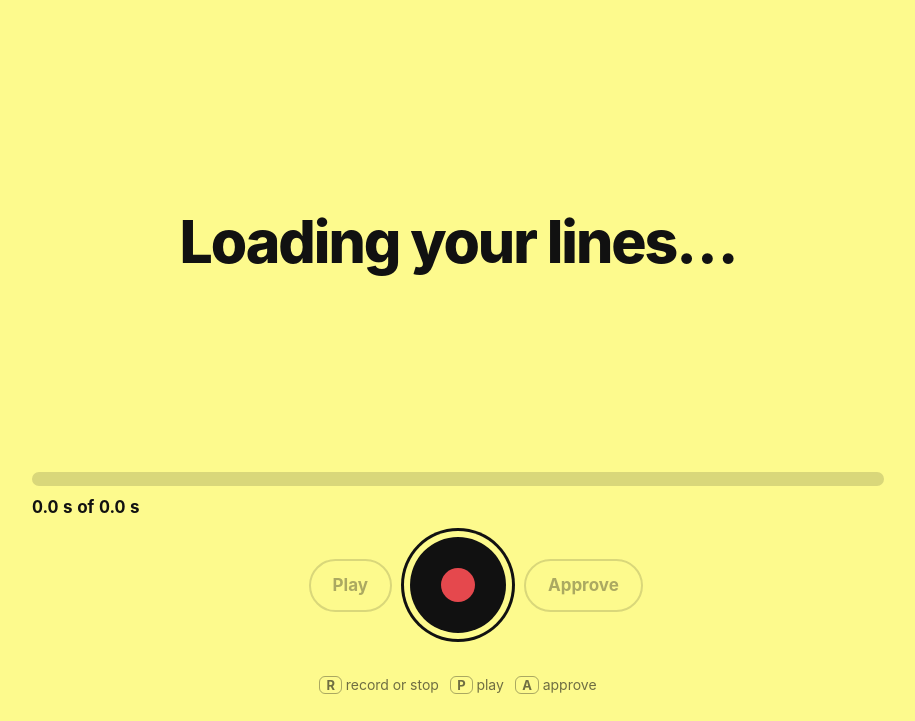
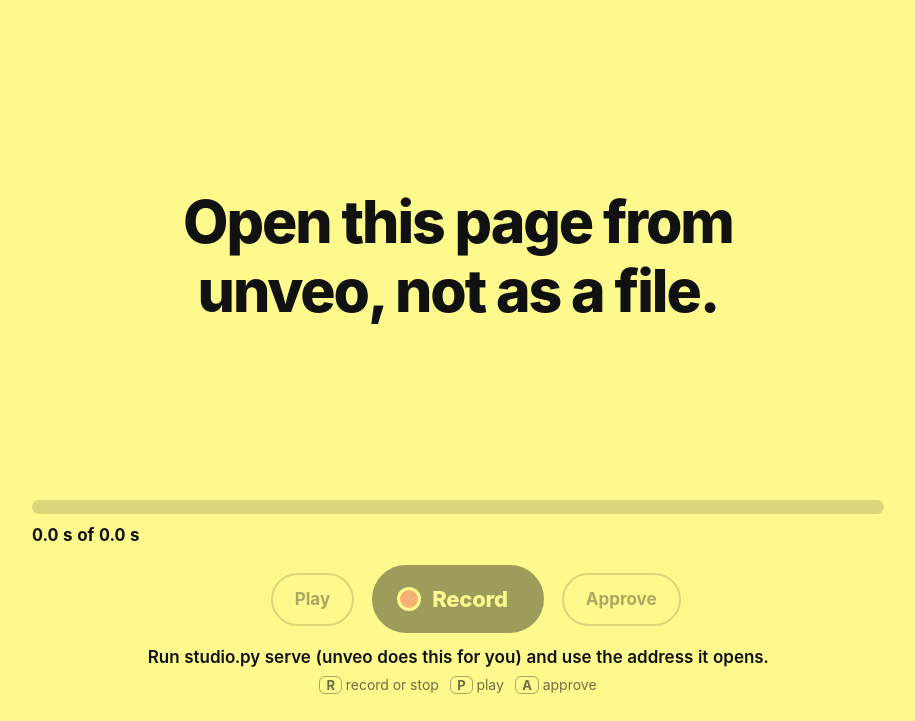
Before and after one commit to Unveo/unveo, a Python web app: template skills/unveo/templates/studio/index.html in a window 1280 px wide. Shown: the part 79-800 px from the top of the page, without its empty margins (182-1097 px from the left). Run offline with Jinja, Linux system fonts and the light colour scheme; the template is opened without the code that fills it, so the values that code supplies are empty.

Commit message:
Studio: record button matches the page, clear message when opened as a file
- Record is a bold ink pill on a hard offset shadow (Stop turns red, Record again goes outline so Approve leads)
- the logo falls back to a /u. mark, and opening the page without the studio server says how to open it

```diff
--- a/skills/unveo/templates/studio/index.html
+++ b/skills/unveo/templates/studio/index.html
@@ -21,6 +21,8 @@
   /* top: the mark, the slash rail (one slash per line), finish */
   .top { display: flex; align-items: center; gap: 18px; padding: 18px clamp(16px, 4vw, 44px); }
   .top img { width: 40px; height: 40px; border-radius: 9px; border: 2px solid var(--ink); }
+  .top .mark { width: 40px; height: 40px; border-radius: 9px; border: 2px solid var(--ink); display: grid; place-items: center;
+               font: 900 17px/1 var(--display); letter-spacing: -.06em; }
   .top .name { font-weight: 800; letter-spacing: -.02em; font-size: 19px; }
   .rail { margin-left: auto; display: flex; align-items: center; gap: 2px; }
   .rail button { background: none; border: 0; padding: 2px 3px; font: 900 26px/1 var(--display); color: var(--ink-15); }
@@ -61,12 +63,21 @@
   #play { justify-self: end; }
   #approve { justify-self: start; background: var(--ink); color: var(--yellow); border-color: var(--ink); }
   #approve:disabled { background: transparent; color: var(--ink-35); border-color: var(--ink-15); }
-  #record { width: 96px; height: 96px; border-radius: 50%; border: 0; background: var(--ink); display: grid; place-items: center;
-            box-shadow: 0 0 0 6px var(--yellow), 0 0 0 9px var(--ink); }
-  #record .dot { width: 34px; height: 34px; border-radius: 50%; background: var(--rec); transition: border-radius .2s ease, width .2s, height .2s; }
-  #record.on .dot { width: 30px; height: 30px; border-radius: 6px; }
-  #record.on { animation: breathe 1.6s ease-in-out infinite; }
-  @keyframes breathe { 50% { box-shadow: 0 0 0 6px var(--yellow), 0 0 0 13px var(--rec); } }
+  /* the one loud control: a heavy ink pill that sits on a hard shadow and presses down when used */
+  #record { display: inline-flex; align-items: center; gap: 14px; height: 68px; padding: 0 34px 0 26px; border-radius: 999px;
+            border: 2.5px solid var(--ink); background: var(--ink); color: var(--yellow); font: 800 22px/1 var(--display);
+            letter-spacing: -.01em; box-shadow: 5px 5px 0 var(--ink); transform: translate(-2px, -2px);
+            transition: transform .08s ease, box-shadow .08s ease, background-color .15s ease; }
+  #record:hover { transform: translate(-3px, -3px); box-shadow: 6px 6px 0 var(--ink); }
+  #record:active { transform: translate(2px, 2px); box-shadow: 1px 1px 0 var(--ink); }
+  #record .dot { width: 18px; height: 18px; border-radius: 50%; background: var(--rec); box-shadow: 0 0 0 3px var(--yellow); flex: none;
+                 transition: border-radius .15s ease; }
+  #record.on { background: var(--rec); color: #fff; }
+  #record.on .dot { border-radius: 4px; background: #fff; box-shadow: none; animation: blink 1.2s ease-in-out infinite; }
+  #record.again { background: var(--yellow); color: var(--ink); }
+  #record.again .dot { box-shadow: 0 0 0 3px var(--ink); }
+  @keyframes blink { 50% { opacity: .35; } }
+  #record:disabled { opacity: .4; cursor: default; transform: none; box-shadow: none; }
   .status { text-align: center; margin-top: 12px; min-height: 1.5em; font-weight: 600; }
   .keys { text-align: center; color: var(--ink-60); font-size: 14px; margin-top: 4px; }
   kbd { font: 700 13px var(--display); border: 1.5px solid var(--ink-35); border-radius: 6px; padding: 0 6px; }
@@ -77,7 +88,7 @@
   @media (max-width: 640px) {
     .rail button { font-size: 20px; padding: 2px 1px; }
     .count, .keys { display: none; }
-    #record { width: 78px; height: 78px; }
+    #record { height: 58px; padding: 0 24px 0 20px; font-size: 19px; }
     .side { padding: 10px 14px; }
   }
   @media (prefers-reduced-motion: reduce) {
@@ -87,7 +98,7 @@
 </head>
 <body>
 <header class="top">
-  <img src="/logo.png" alt="unveo">
+  <img src="/logo.png" alt="unveo" onerror="this.replaceWith(Object.assign(document.createElement('span'), {className: 'mark', textContent: '/u.'}))">
   <span class="name">studio</span>
   <nav class="rail" id="rail" aria-label="Lines"></nav>
   <span class="count" id="progress"></span>
@@ -106,7 +117,7 @@
   <div class="meter"><span id="clock">0.0 s of 0.0 s</span><span id="pacenote"></span></div>
   <div class="controls">
     <button class="side" id="play" disabled>Play</button>
-    <button id="record" aria-label="Record"><span class="dot"></span></button>
+    <button id="record"><span class="dot" aria-hidden="true"></span><span id="reclabel">Record</span></button>
     <button class="side" id="approve" disabled>Approve</button>
   </div>
   <div class="status" id="status" role="status"></div>
@@ -124,7 +135,14 @@ const store = { get: k => { try { return localStorage.getItem(k); } catch (_) {
                 set: (k, v) => { try { localStorage.setItem(k, v); } catch (_) {} } };
 
 async function load() {
-  lines = await (await fetch('/lines')).json();
+  try {
+    lines = await (await fetch('/lines')).json();
+  } catch (_) {  // opened as a file or a preview, not through the studio server
+    $('read').textContent = 'Open this page from unveo, not as a file.';
+    $('status').textContent = 'Run studio.py serve (unveo does this for you) and use the address it opens.';
+    $('record').disabled = true;
+    return;
+  }
   const next = lines.findIndex(l => !l.approved);
   i = next < 0 ? 0 : next;
   $('hint').hidden = !!store.get('unveo-studio-hint');
@@ -150,7 +168,7 @@ function render() {
 }
 function reset() {
   $('play').disabled = true; $('approve').disabled = true; $('status').textContent = '';
-  $('record').setAttribute('aria-label', 'Record'); $('pacenote').textContent = ''; $('pacenote').className = '';
+  $('reclabel').textContent = 'Record'; $('record').classList.remove('again'); $('pacenote').textContent = ''; $('pacenote').className = '';
   $('pacefill').style.width = '0'; $('deck').classList.remove('live', 'heard');
   if (lines[i]) $('clock').textContent = `0.0 s of ${lines[i].target_s.toFixed(1)} s`;
 }
@@ -217,7 +235,7 @@ async function toggleRecord() {
     blob = new Blob(chunks, { type: rec.mimeType || 'audio/webm' });
     $('audio').src = URL.createObjectURL(blob);
     $('play').disabled = false; $('approve').disabled = false;
-    $('record').classList.remove('on'); $('record').setAttribute('aria-label', 'Record again');
+    $('record').classList.remove('on'); $('record').classList.add('again'); $('reclabel').textContent = 'Record again';
     const l = lines[i], over = took - l.target_s;
     $('status').textContent = over > Math.max(1, l.target_s * 0.15)
       ? `That took ${took.toFixed(1)} s, ${over.toFixed(1)} s longer than the pace. Record again a little quicker, or approve it.`
@@ -226,7 +244,7 @@ async function toggleRecord() {
   rec.onstart = () => { t0 = performance.now(); timer = setInterval(paint, 50); startRecognition(); };
   rec.start();
   $('deck').classList.add('live');
-  $('record').classList.add('on'); $('record').setAttribute('aria-label', 'Stop');
+  $('record').classList.remove('again'); $('record').classList.add('on'); $('reclabel').textContent = 'Stop';
   $('play').disabled = true; $('approve').disabled = true;
   $('status').textContent = 'Recording. Read the line; it stops by itself after the last word.';
 }
```
